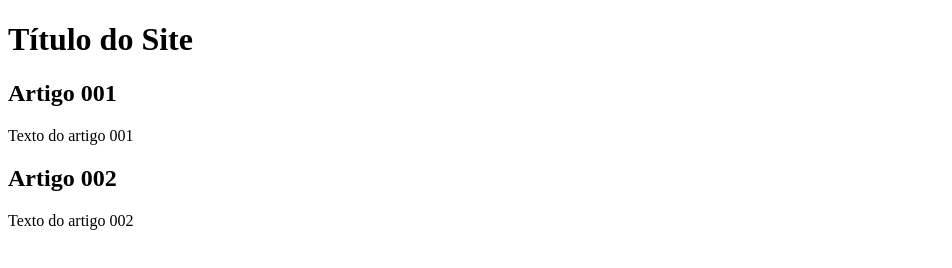
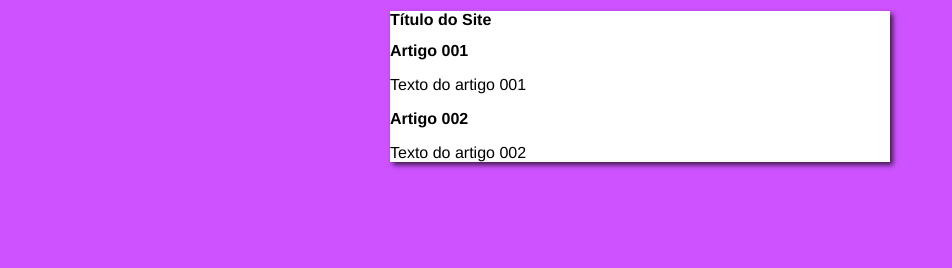
Before and after one commit to talysonl/projeto-site, a plain HTML site: page index.html in a window 1280 px wide. Shown: the whole page, without its empty margins (0-952 px from the left). Drawn offline with Linux system fonts and the light colour scheme.

Commit message:
iniciei o design

```diff
--- /dev/null
+++ b/estilos/style.css
@@ -0,0 +1,17 @@
+*{
+    font-family: 'Franklin Gothic Medium', 'Arial Narrow', Arial, sans-serif;
+    font-size: 16px;
+
+}
+
+body{
+    background-color: #ce52ff;
+
+}
+
+main{
+    background-color: #fff;
+    width: 500px;
+    margin: auto;
+    box-shadow: 3px 3px 5px rgba(0,0,0, .7);
+}
--- a/index.html
+++ b/index.html
@@ -4,6 +4,7 @@
     <meta charset="UTF-8">
     <meta name="viewport" content="width=device-width, initial-scale=1.0">
     <title>Título do Site</title>
+    <link rel="stylesheet" href="estilos/style.css">
 </head>
 <body>
     <main>
```
